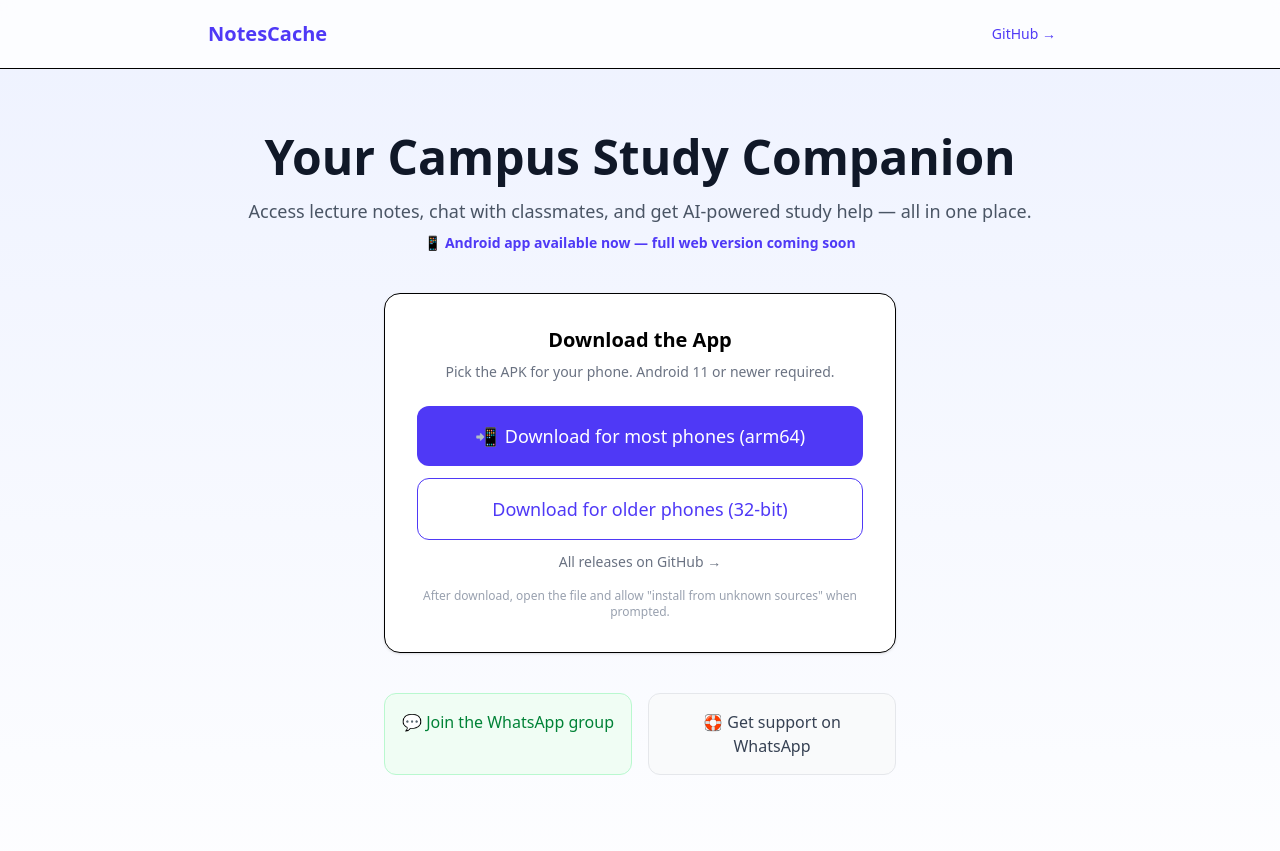
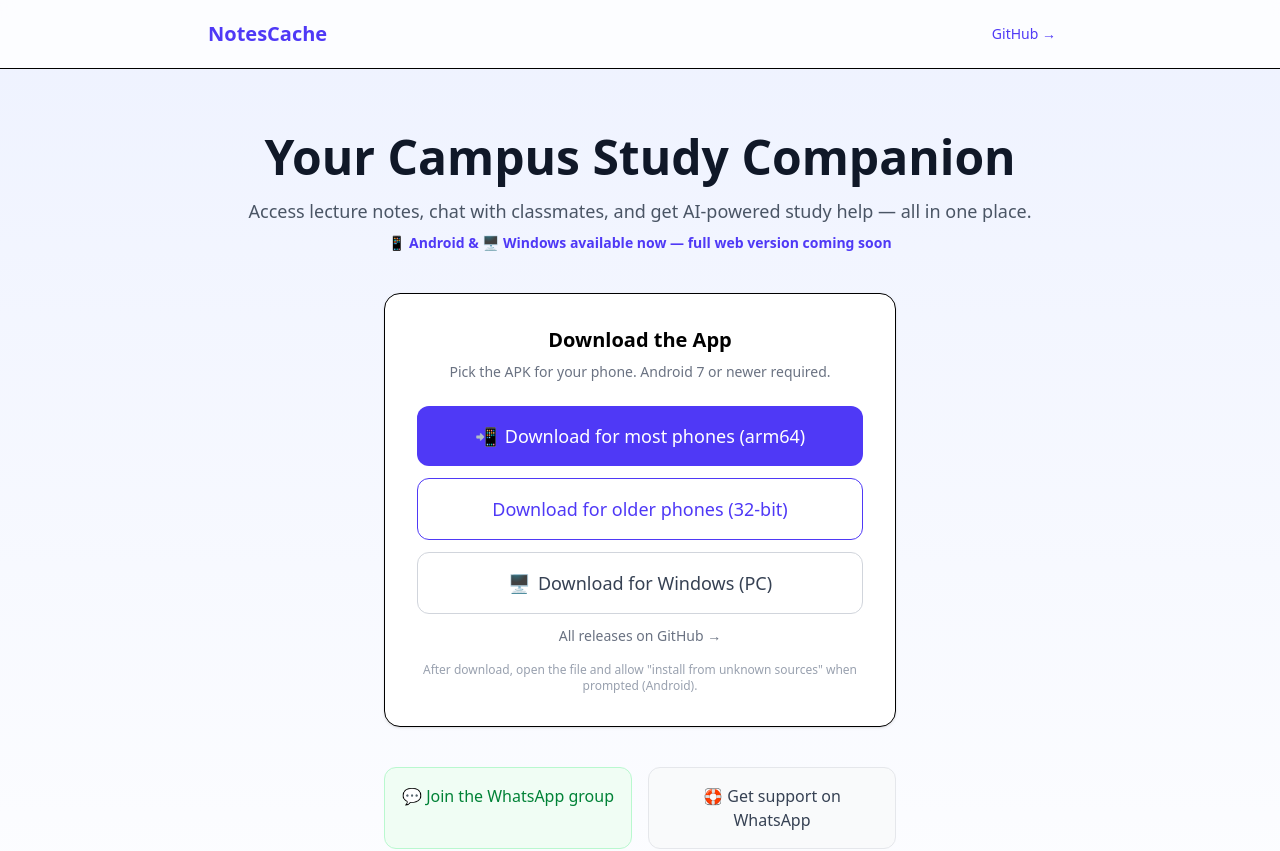
Before and after one commit to Error-code22/notes_cache, a Next.js app in the folder notescache-web/: page / in a window 1280 px wide. Shown: the top 851 px of the page. Built offline with nearby package versions, Linux system fonts and the light colour scheme.

Commit message:
v1.0.1: minSdk 24 (Android 7+), landing page Windows button

```diff
--- a/notescache-web/src/app/page.tsx
+++ b/notescache-web/src/app/page.tsx
@@ -7,6 +7,7 @@
 // 'latest' auto-points to the newest release — no URL changes needed on updates
 const APK_ARM64 = 'https://github.com/Error-code22/notes_cache/releases/latest/download/NotesCache-arm64-v8a.apk'
 const APK_V7A = 'https://github.com/Error-code22/notes_cache/releases/latest/download/NotesCache-armeabi-v7a.apk'
+const WIN_ZIP = 'https://github.com/Error-code22/notes_cache/releases/latest/download/NotesCache-Windows.zip'
 
 export default function Home() {
   return (
@@ -34,13 +35,13 @@
             Access lecture notes, chat with classmates, and get AI-powered study help — all in one place.
           </p>
           <p className="text-sm text-indigo-600 font-semibold mb-10">
-            📱 Android app available now — full web version coming soon
+            📱 Android & 🖥️ Windows available now — full web version coming soon
           </p>
 
           <div className="bg-white rounded-2xl shadow-sm border p-8 max-w-lg mx-auto">
             <h3 className="text-xl font-semibold mb-2">Download the App</h3>
             <p className="text-sm text-gray-500 mb-6">
-              Pick the APK for your phone. Android 11 or newer required.
+              Pick the APK for your phone. Android 7 or newer required.
             </p>
             <div className="flex flex-col gap-3">
               <a
@@ -56,6 +57,12 @@
                 Download for older phones (32-bit)
               </a>
               <a
+                href={WIN_ZIP}
+                className="px-6 py-4 border border-gray-300 text-gray-700 rounded-xl text-lg font-medium hover:bg-gray-50 transition flex items-center justify-center gap-2"
+              >
+                <span>🖥️</span> Download for Windows (PC)
+              </a>
+              <a
                 href={RELEASE_PAGE}
                 target="_blank"
                 rel="noopener noreferrer"
@@ -65,7 +72,7 @@
               </a>
             </div>
             <p className="text-xs text-gray-400 mt-4">
-              After download, open the file and allow "install from unknown sources" when prompted.
+              After download, open the file and allow "install from unknown sources" when prompted (Android).
             </p>
           </div>
 
```
Also changed, not shown: 2 other files (tests, documents, lock files or other folders).
